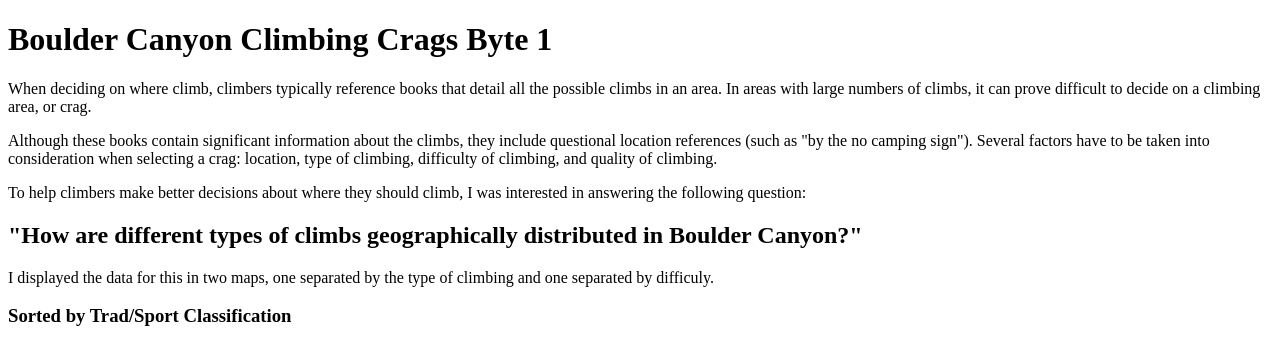
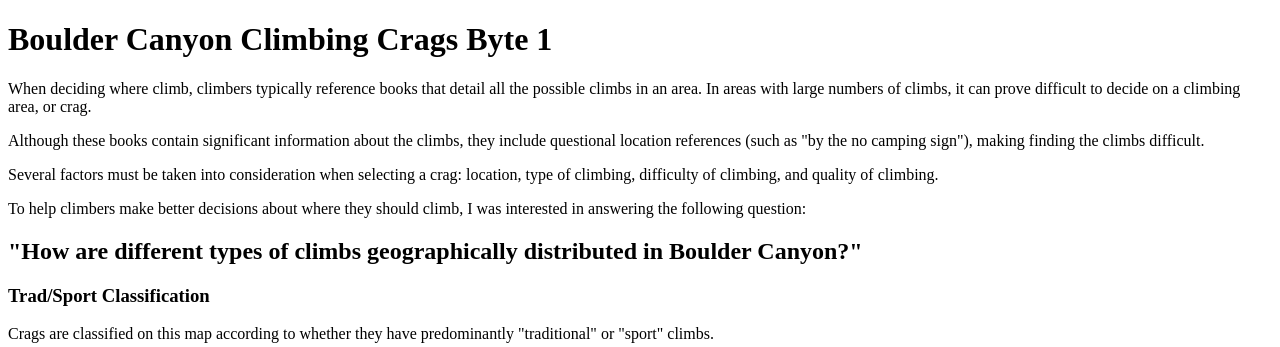
Before and after one commit to jcmarks/jcmarks-mobile, a Flask app: page / in a window 1280 px wide. Shown: the top 347 px of the page. Run offline with Flask 2, Linux system fonts and the light colour scheme.

Commit message:
finalizing changes

```diff
--- a/templates/index.html
+++ b/templates/index.html
@@ -5,18 +5,18 @@
 </head>
 <body>
 <h1>Boulder Canyon Climbing Crags Byte 1</h1>
-<p>When deciding on where climb, climbers typically reference books that detail all the possible climbs in an area.
+<p>When deciding where climb, climbers typically reference books that detail all the possible climbs in an area.
 In areas with large numbers of climbs, it can prove difficult to decide on a climbing area, or crag.</p>
 <p>Although these books contain significant information about the climbs, they include questional location
- references (such as "by the no camping sign"). Several factors have to be taken into
+ references (such as "by the no camping sign"), making finding the climbs difficult.</p>
+<p>Several factors must be taken into
 consideration when selecting a crag: location, type of climbing, difficulty of climbing, and quality of climbing.</p>
 <p>To help climbers make better decisions about where they should climb, I was interested in answering the following question:</p>
 <h2>"How are different types of climbs geographically distributed in Boulder Canyon?"</h2>
-<p>I displayed the data for this in two maps, one separated by the type of climbing and one separated by difficuly. </p>
-<h3>Sorted by Trad/Sport Classification</h3>
+<h3>Trad/Sport Classification</h3>
 <p>Crags are classified on this map according to whether they have predominantly "traditional" or "sport" climbs.</p>
 <iframe width="500" height="300" scrolling="no" frameborder="no" src="https://fusiontables.google.com/embedviz?q=select+col1%3E%3E0+from+1UHG-U3-LThozp44UMeSAk9icelxxr5NSG9KcYSn-&amp;viz=MAP&amp;h=false&amp;lat=39.99667238029348&amp;lng=-105.38343175659179&amp;t=1&amp;z=13&amp;l=col1%3E%3E0&amp;y=2&amp;tmplt=2&amp;hml=TWO_COL_LAT_LNG"></iframe>
-<h3>Sorted by Difficulty of Climbs at Crag</h3>
+<h3>Difficulty of Climbs at Crag</h3>
 <p>Crags are classified on this map according to the predominant grade, or difficulty, of the climb.</p>
 <iframe width="500" height="300" scrolling="no" frameborder="no" src="https://fusiontables.google.com/embedviz?q=select+col1%3E%3E0+from+1fogC80x0DkuA174Ekq_aBF4FtELppz9npvWfqaiL&amp;viz=MAP&amp;h=false&amp;lat=39.997329910388316&amp;lng=-105.4028294921875&amp;t=1&amp;z=12&amp;l=col1%3E%3E0&amp;y=2&amp;tmplt=2&amp;hml=TWO_COL_LAT_LNG"></iframe>
 </body>
```
